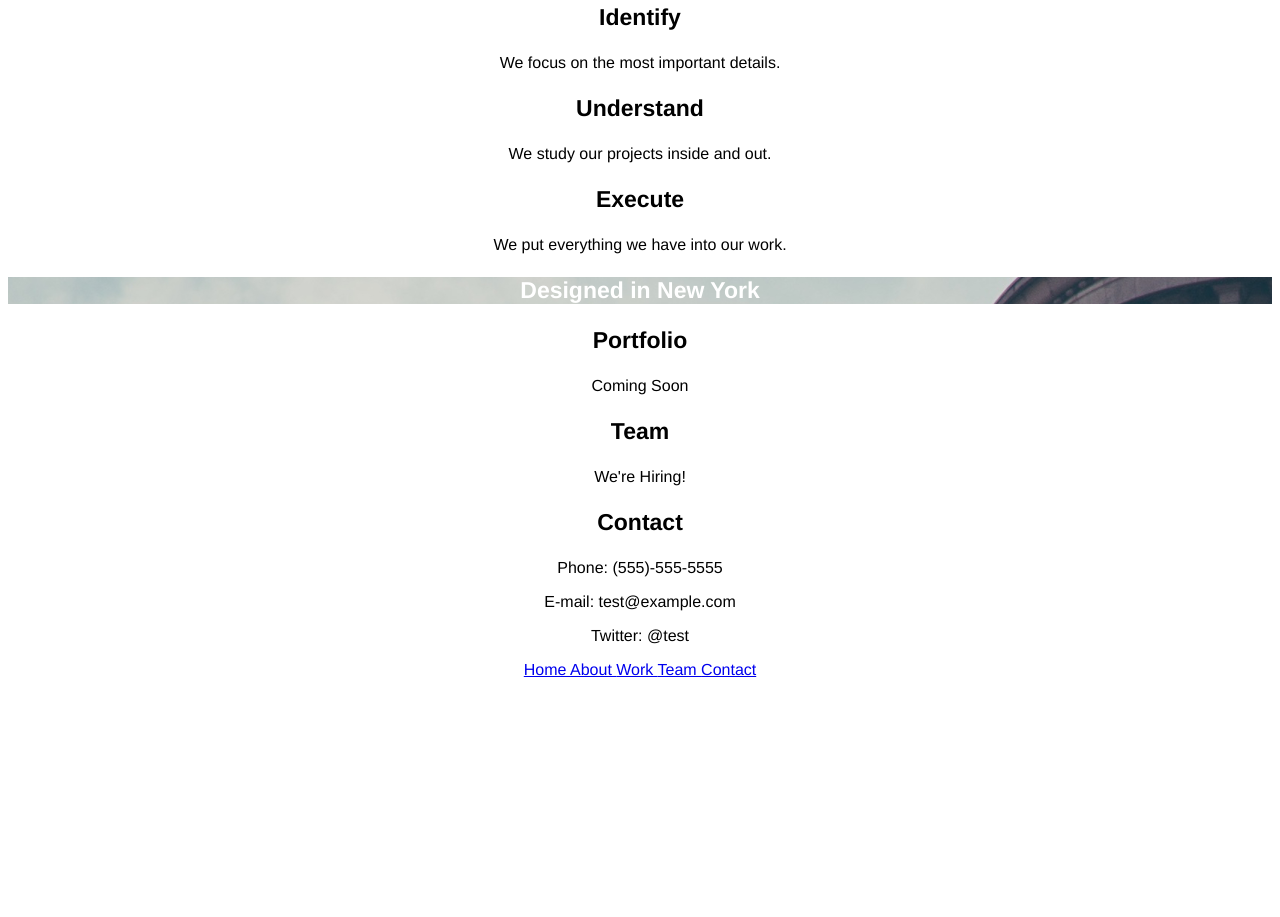
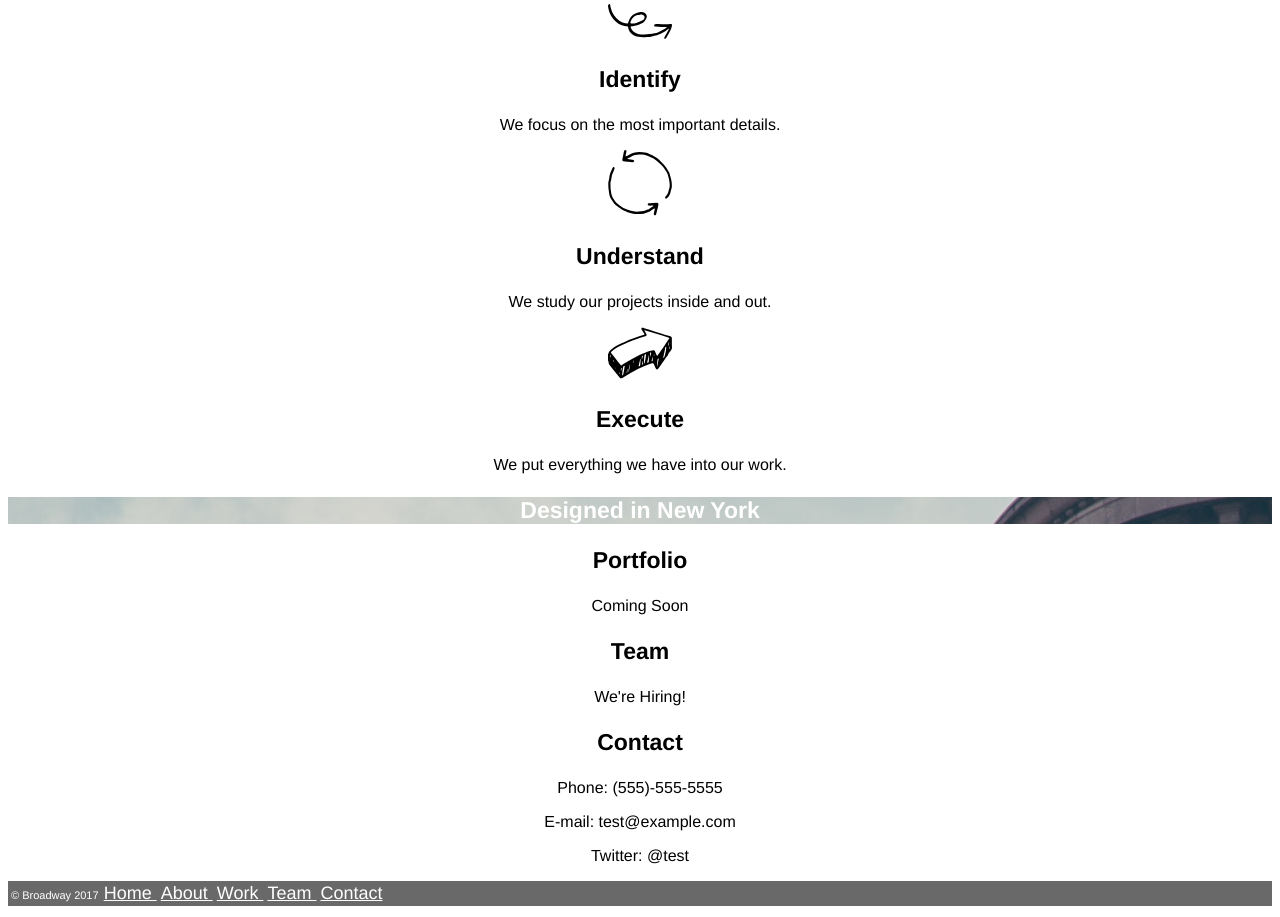
Before and after one commit to UweCode/Broadway, a plain HTML site: page index.html in a window 1280 px wide. Shown: the part 429-1346 px from the top of the page. Before the commit the page ends 1124 px from the top, so only its background shows below. Drawn offline with Linux system fonts and the light colour scheme.

Commit message:
Finish footer. Add section comments.

```diff
--- a/index.html
+++ b/index.html
@@ -27,19 +27,28 @@
         <a class="topLinks" href="#">Contact</a>
       </p>
     </div>
+
+    <!-- Company Process Section -->
+
     <h2>Our Process</h2>
 
-    <p></p>
+    <p>
+      <img src="resources/icons/identify.svg" alt="Icon to represent Identify">
+    </p>
     <h3>Identify</h3>
     <p>We focus on the most important details.</p>
-
-    <p></p>
+    <p>
+      <img src="resources/icons/understand.svg" alt="Icon to represent Understand">
+    </p>
     <h3>Understand</h3>
     <p>We study our projects inside and out.</p>
-
-    <p></p>
+    <p>
+      <img src="resources/icons/execute.svg" alt="Icon to represent Execute">
+    </p>
     <h3>Execute</h3>
     <p>We put everything we have into our work.</p>
+
+    <!-- Section with Company Information -->
 
     <h3 id="designedInNY" class="imageBackGround">Designed in New York</h3>
 
@@ -54,7 +63,10 @@
     <p>E-mail: test@example.com</p>
     <p>Twitter: @test</p>
 
+    <!-- Footer Section -->
+
     <p id="bottomNav">
+      <span> &copy; Broadway 2017 </span>
       <span><a href="#"> Home </a></span>
       <span><a href="#"> About </a></span>
       <span><a href="#"> Work </a></span>
--- a/resources/css/styles.css
+++ b/resources/css/styles.css
@@ -30,5 +30,15 @@ h3 {
 }
 
 #bottomNav {
+    background-color: dimgray;
+    color: white;
+    font-size: 11px;
+    padding: 2px 3px;
+    text-align: left;
+}
 
+#bottomNav a {
+  color: white;
+  font-size: 18px;
+  padding: 2px;
 }
```
